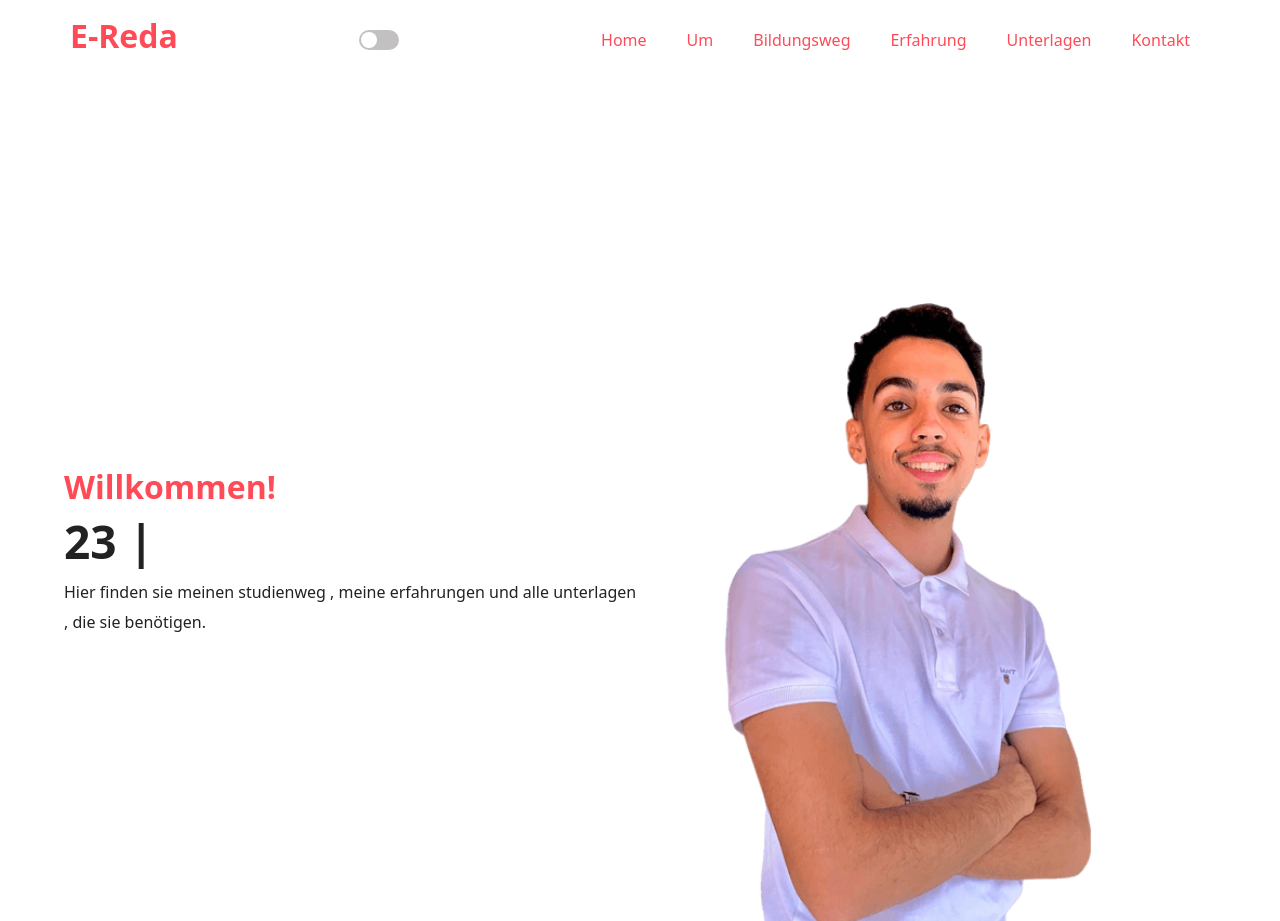
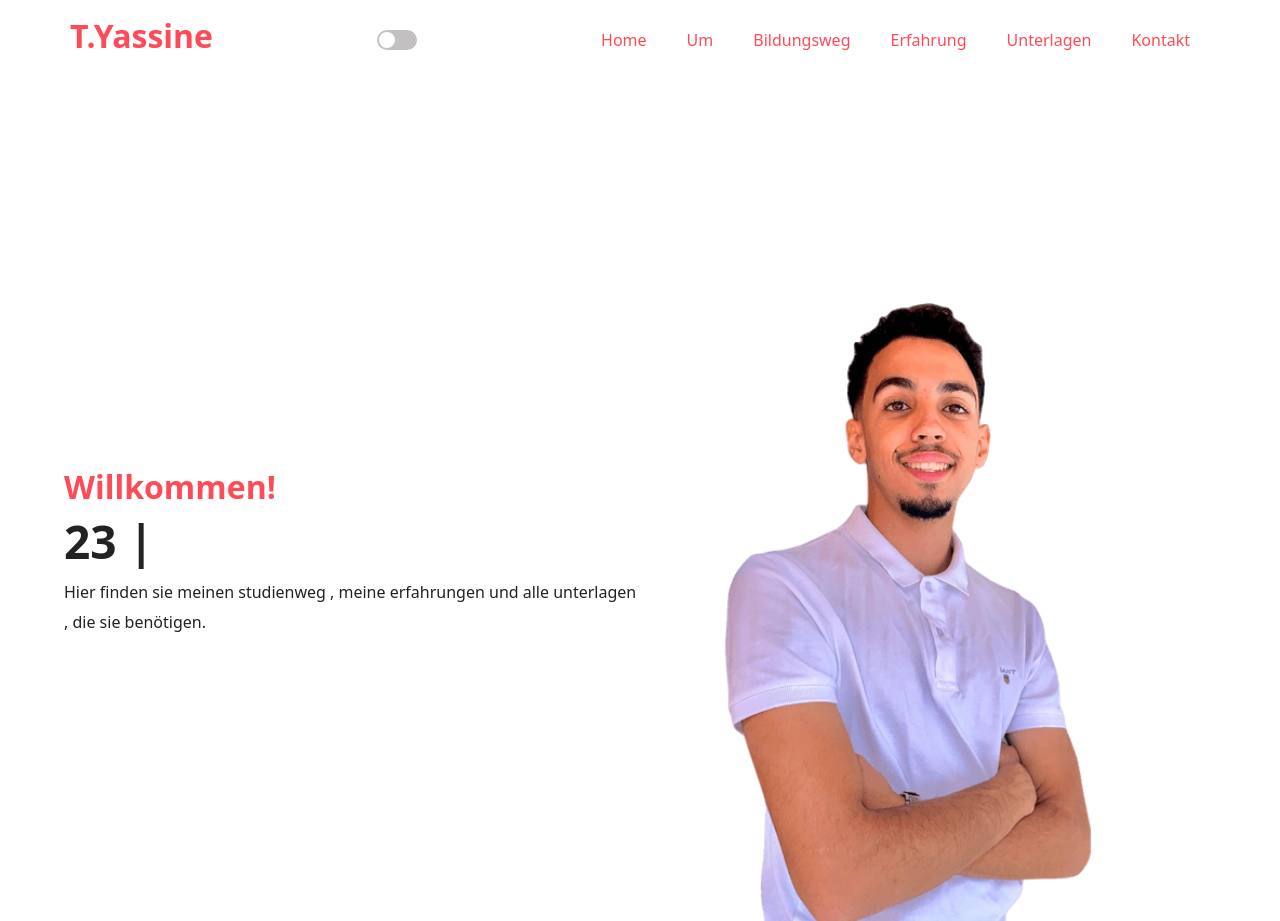
Before and after one commit to redaelkou/My-portfolio, a plain HTML site: page index.html in a window 1280 px wide. Shown: the top 921 px of the page. Drawn offline with nearby package versions, Linux system fonts and the light colour scheme.

Commit message:
Add files via upload

```diff
--- a/index.html
+++ b/index.html
@@ -22,7 +22,7 @@
 <i class="fa-solid fa-chevron-up goBack_to_top"></i>
 <!-- ! ################################ header -->
 <header class="dark_mode_backgroundColor">
-    <h2>E-Reda</h2>
+    <h2>T.Yassine</h2>
 
     <div class="dark_mode">
         <span class="dark_mode_toggle_item"></span>
```
